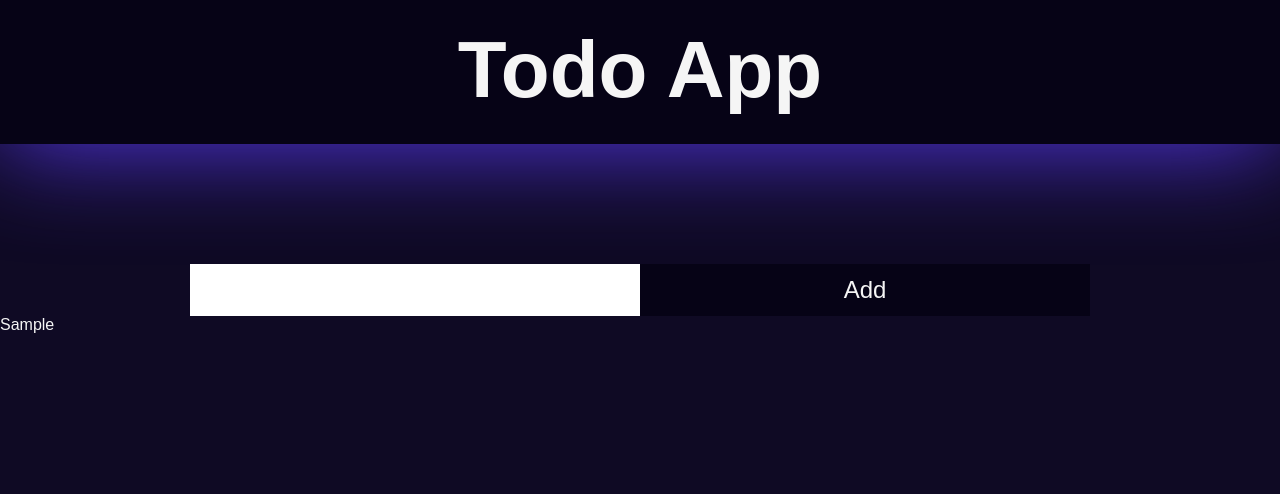
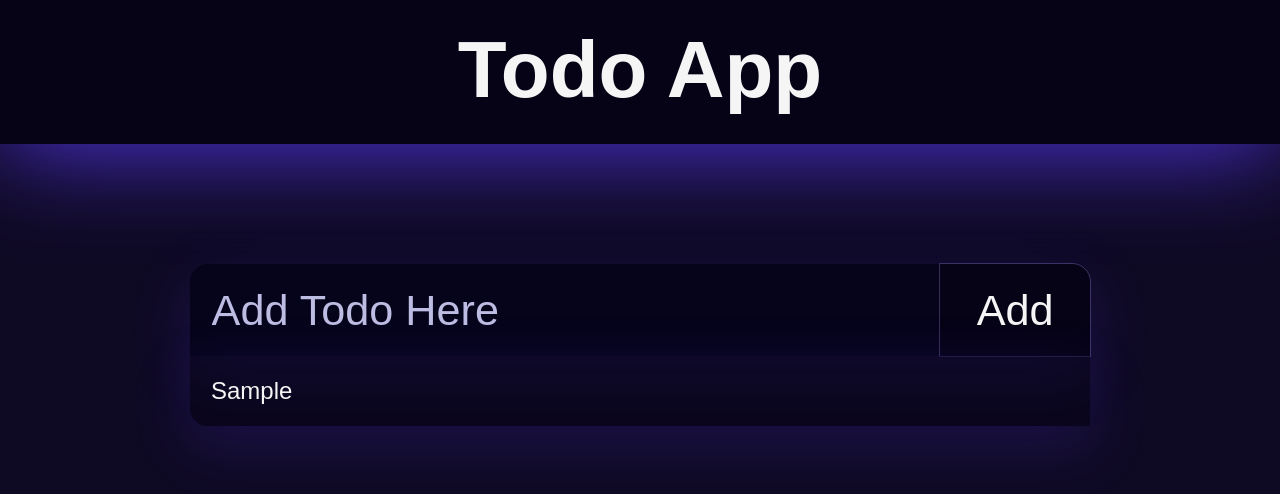
Before and after one commit to Neonsy/React-First-Steps, a React (Vite) app: page / in a window 1280 px wide. Both pictures are taken after typing "Sample" into the empty fields and a click on the button "Add". Shown: the top 494 px of the page. Built offline with nearby package versions, Linux system fonts and the light colour scheme.

Commit message:
More styling, focusing List and Item

```diff
--- a/src/App.css
+++ b/src/App.css
@@ -15,4 +15,5 @@ body {
 .App {
     display: flex;
     flex-direction: column;
+    padding-bottom: 36px;
 }
--- a/src/components/Form/Form.jsx
+++ b/src/components/Form/Form.jsx
@@ -13,7 +13,13 @@ export default function Form({ todos, setTodos }) {
     return (
         <>
             <form onSubmit={handleSubmit} className={styles.form}>
-                <input type='text' value={todo} onChange={(e) => setTodo(e.target.value)} className={styles.input} />
+                <input
+                    type='text'
+                    value={todo}
+                    onChange={(e) => setTodo(e.target.value)}
+                    placeholder='Add Todo Here'
+                    className={styles.input}
+                />
                 <button type='submit' className={styles.button}>
                     Add
                 </button>
--- a/src/components/Form/Form.module.css
+++ b/src/components/Form/Form.module.css
@@ -7,21 +7,51 @@
     max-width: 900px;
 
     margin-top: 120px;
+
+    background-color: hsl(250, 75%, 5%);
+    border-radius: 18px 18px 0 0;
+
+    box-shadow: 0 18px 55px 3px hsla(250, 75%, 55%, 0.18);
+
+    font-size: 1.8em;
 }
 
 .input {
-    width: 100%;
-    padding: 0.5em;
-    font-size: 1.5em;
+    flex-grow: 5;
     border: none;
     outline: none;
+
+    color: whitesmoke;
+    background-color: hsla(240, 75%, 18%, 0.09);
+
+    font-size: 1.5em;
+    padding: 0.5em;
+
+    border-radius: 18px 0 0 0;
+}
+
+.input::placeholder {
+    color: hsla(240, 75%, 90%, 0.9);
+}
+
+.input:focus {
+    outline: 1.5px hsla(250, 75%, 75%, 0.3) solid;
 }
 
 .button {
-    width: 100%;
-    padding: 0.5em;
+    flex-grow: 1;
+    border: none;
+
     font-size: 1.5em;
-    border: none;
     background-color: hsl(250, 75%, 5%);
     color: whitesmoke;
+
+    padding: 0.5em;
+    margin-left: 1.5px;
+
+    border-radius: 0 18px 0 0;
 }
+
+.button:focus {
+    outline: 1.5px hsla(250, 75%, 75%, 0.3) solid;
+}
--- a/src/components/Todo.jsx
+++ b/src/components/Todo.jsx
@@ -1,6 +1,6 @@
 import { useState } from 'react';
 import Form from './Form/Form';
-import TodoList from './TodoList';
+import TodoList from './TodoList/TodoList';
 
 export default function Todo() {
     const [todos, setTodos] = useState([]);
--- a/src/components/TodoItem.jsx
+++ /dev/null
@@ -1,7 +0,0 @@
-export default function TodoItem({ todo }) {
-    return (
-        <>
-            <li>{todo}</li>
-        </>
-    );
-}
--- /dev/null
+++ b/src/components/TodoList/TodoItem/TodoItem.jsx
@@ -0,0 +1,9 @@
+import styles from './TodoItem.module.css';
+
+export default function TodoItem({ todo }) {
+    return (
+        <>
+            <li className={styles.item}>{todo}</li>
+        </>
+    );
+}
--- /dev/null
+++ b/src/components/TodoList/TodoItem/TodoItem.module.css
@@ -0,0 +1,13 @@
+.item {
+    padding: 21px;
+
+    font-size: 1.5em;
+    text-transform: capitalize;
+
+    box-shadow: 0 3px 9px 0 hsla(250, 75%, 55%, 0.18);
+}
+
+.item:hover {
+    background-color: hsla(250, 75%, 5%, 0.5);
+    transform: translateY(-3px) scaleY(1.02);
+}
--- a/src/components/TodoList.jsx
+++ b/src/components/TodoList/TodoList.jsx
@@ -1,9 +1,10 @@
-import TodoItem from './TodoItem';
+import TodoItem from './TodoItem/TodoItem';
+import styles from './TodoList.module.css';
 
 export default function TodoList({ todos }) {
     return (
         <>
-            <ul>
+            <ul className={styles.list}>
                 {todos.map((todo) => (
                     <TodoItem key={todo} todo={todo} />
                 ))}
--- /dev/null
+++ b/src/components/TodoList/TodoList.module.css
@@ -0,0 +1,25 @@
+.list {
+    list-style: none;
+    width: 100%;
+    max-width: 900px;
+
+    align-self: center;
+    background-color: hsla(250, 75%, 5%, 0.5);
+
+    border-radius: 0px 0px 0 18px;
+
+    box-shadow: 0 18px 55px 3px hsla(250, 75%, 55%, 0.18);
+
+    overflow-y: auto;
+    max-height: 63dvh;
+}
+
+.list::-webkit-scrollbar {
+    width: 3px;
+}
+
+.list::-webkit-scrollbar-thumb {
+    background-color: hsla(270, 90%, 55%, 0.5);
+    border-radius: 0 3px 3px 0;
+    border: 2px solid transparent;
+}
```
Also changed, not shown: 1 other file (tests, documents, lock files or other folders).
